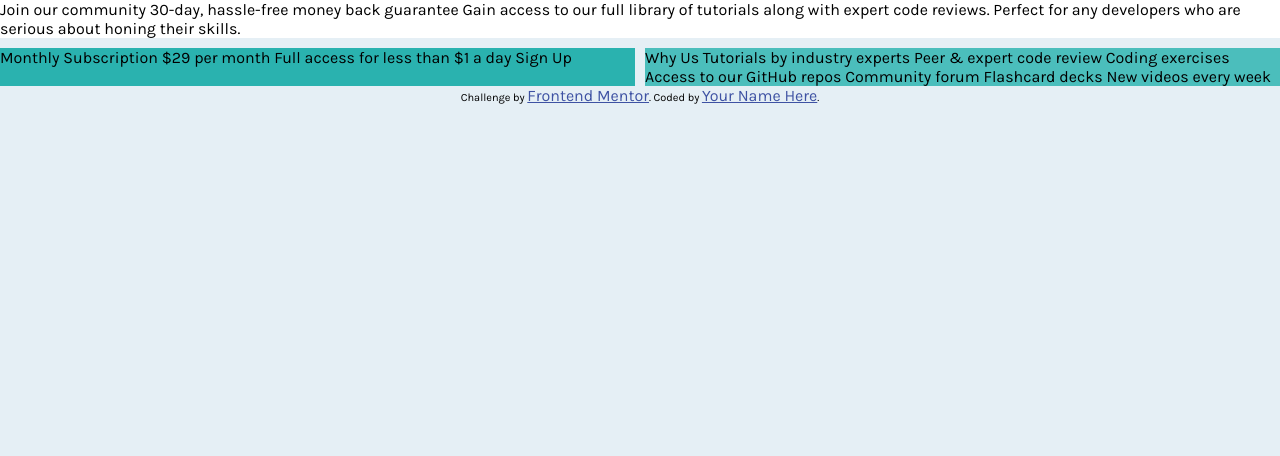
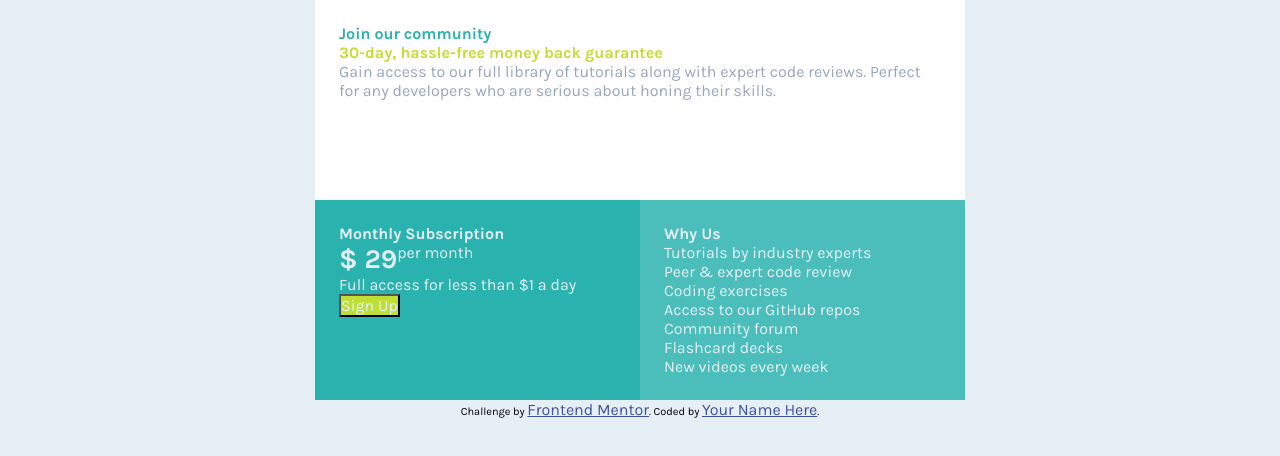
Before and after one commit to Jarek-Trzybinski/front-end-challenge-002-single-price-grid-component-master, a website: page index.html in a window 1280 px wide. Drawn offline with Linux system fonts and the light colour scheme.

Commit message:
apply colors to html elements

```diff
--- a/index.html
+++ b/index.html
@@ -17,32 +17,38 @@
 <body>
   <div class="price-component">
     <section class="join-our-community">
-        Join our community
+      <h1>Join our community</h1>
 
-      30-day, hassle-free money back guarantee
+      <h2>30-day, hassle-free money back guarantee</h2>
 
-      Gain access to our full library of tutorials along with expert code reviews.
-      Perfect for any developers who are serious about honing their skills.
+      <p>
+        Gain access to our full library of tutorials along with expert code reviews.
+        Perfect for any developers who are serious about honing their skills.
+      </p>
     </section>
     <section class="monthly-subcription">
-        Monthly Subscription
+        <h2>Monthly Subscription</h2>
+        <div class="price-container">
+          <span class="price">&dollar; 29 </span>
+          <span class="period"> per month</span>
+        </div>
 
-        &dollar;29 per month
 
-        Full access for less than &dollar;1 a day
+        <p>Full access for less than &dollar;1 a day</p>
 
-        Sign Up
+        <button>Sign Up</button>
     </section>
     <section class="why-us">
-        Why Us
-
-        Tutorials by industry experts
-        Peer &amp; expert code review
-        Coding exercises
-        Access to our GitHub repos
-        Community forum
-        Flashcard decks
-        New videos every week
+        <h2>Why Us</h2>
+        <ul>
+          <li>Tutorials by industry experts</li>
+          <li>Peer &amp; expert code review</li>
+          <li>Coding exercises</li>
+          <li>Access to our GitHub repos</li>
+          <li>Community forum</li>
+          <li>Flashcard decks</li>
+          <li>New videos every week</li>
+        </ul>
     </section>
   </div>
 
--- a/sass/main.sass
+++ b/sass/main.sass
@@ -16,6 +16,7 @@ $breakpoint: 550px
     box-sizing: border-box
     font-size: 16px
     font-family: Karla
+    font-weight: 400
 
 // Mobile Screen
 body
@@ -24,14 +25,49 @@ body
     display: grid
     grid-template-columns: 1fr
     grid-template-rows: repeat(3, 1fr)
-    grid-gap: 10px
+    max-width: 650px
+    margin: auto
+    > section
+        padding: 1.5em
     .join-our-community
         background-color: white
+        h1
+            color: $cyan
+            font-weight: 700
+        h2
+            color: $bright-yellow
+            font-weight: 700
+        p
+            color: $grayish-blue
+
     .monthly-subcription
         background-color: $cyan
+        h2
+            color: $light-grey
+            font-weight: 700
+        .price-container
+            display: flex
+            flex-direction: row
+            .price
+                color: $light-grey
+                font-size: 27px
+                font-weight: 700
+            .period
+                color: $light-grey
+        p
+            color: $light-grey
+        button
+            background-color: $bright-yellow
+            color: $light-grey
     .why-us
         background-color: $light-cyan
-
+        h2
+            color: $light-grey
+            font-weight: 700
+        ul
+            list-style-type: none
+            li
+                color: $light-grey
 // Desktop screen
 @media screen and (min-width: $breakpoint)
     .price-component
```
Also changed, not shown: css/main.css.
